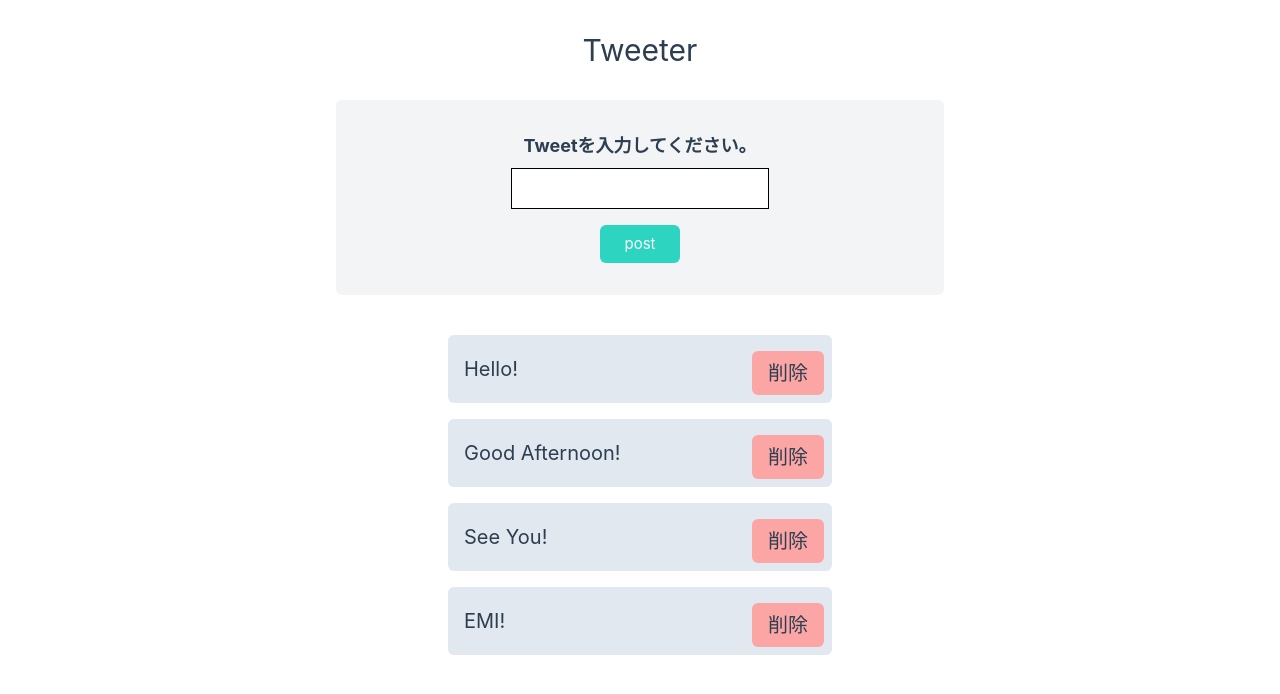
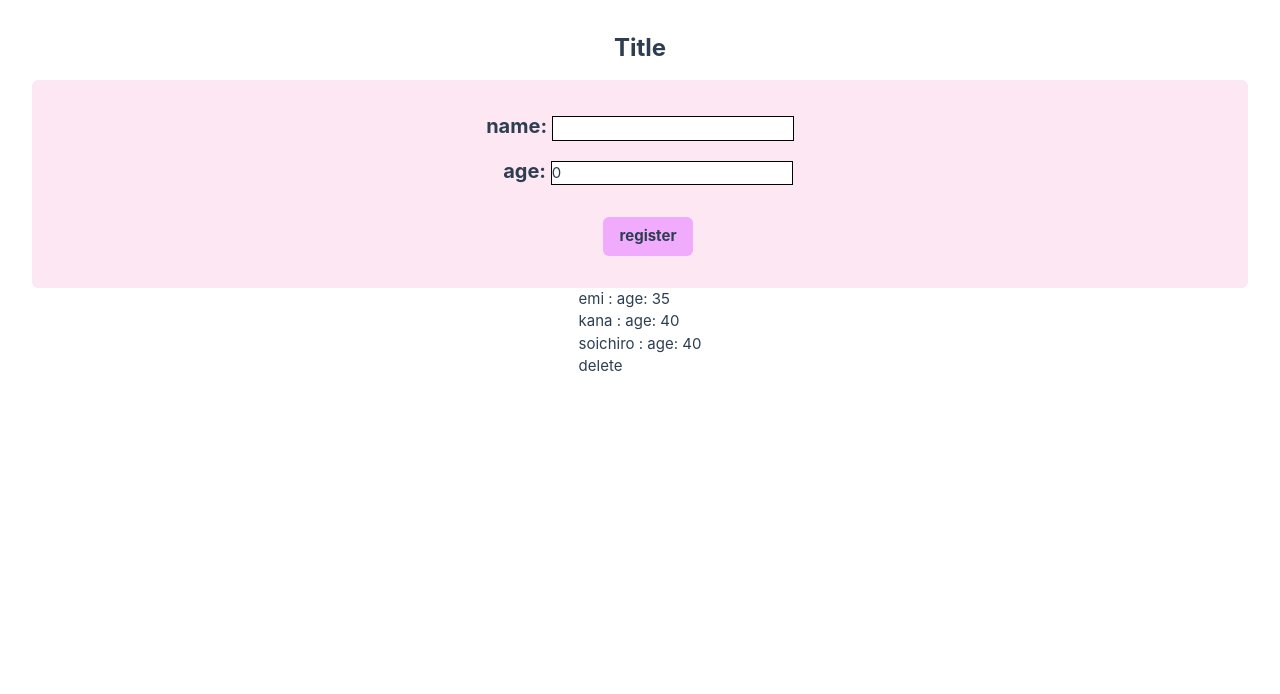
Before and after one commit to miura19/vue-typescript-tutorial, a Vue app: page / in a window 1280 px wide. Shown: the top 694 px of the page. Built offline with nearby package versions, Linux system fonts and the light colour scheme.

Commit message:
personsリスト表示実装中

```diff
--- a/src/App.vue
+++ b/src/App.vue
@@ -3,6 +3,7 @@ import HelloWorld from './components/HelloWorld.vue'
 import TheWelcome from './components/TheWelcome.vue'
 import Payment from './components/Payment.vue'
 import Tweet from './components/Tweet.vue';
+import Persons from './components/Persons.vue';
 </script>
 
 <template>
@@ -17,7 +18,8 @@ import Tweet from './components/Tweet.vue';
   <main>
     <!-- <TheWelcome /> -->
     <!-- <Payment /> -->
-    <Tweet />
+    <!-- <Tweet /> -->
+    <Persons />
   </main>
 </template>
 
--- /dev/null
+++ b/src/components/PersonList.vue
@@ -0,0 +1,22 @@
+<script setup lang="ts">
+import { defineProps } from "vue";
+import type { Person } from './Persons.vue'
+
+type Props = {
+    persons: Person[]
+}
+
+
+defineProps<Props>()
+
+</script>
+
+<template>
+    <div>
+        <li v-for="person in persons" :key="person.id">
+            <span>{{ person.name }} : </span>
+            <span>age: {{ person.age }}</span>
+        </li>
+        <button>delete</button>
+    </div>
+</template>
--- /dev/null
+++ b/src/components/PersonPostForm.vue
@@ -0,0 +1,37 @@
+<script setup lang="ts">
+import { ref , defineEmits } from "vue";
+
+const inputtingName = ref<string>('')
+const inputtingAge = ref<number>(0)
+
+const emit = defineEmits(['register'])
+const register = () => {
+    const person = {
+        id: Math.random(),
+        name: inputtingName.value,
+        age: inputtingAge.value
+    }
+    console.log(person);
+    emit('register' , person)
+}
+</script>
+
+<template>
+    <div class=" bg-pink-100 w-full flex flex-col items-center p-8 rounded-md space-x-4">
+        <div class="mb-4">
+            <span class="text-xl font-bold">name: </span>
+            <span>
+                <input type="text" v-model="inputtingName" class="border border-black">
+            </span>
+        </div>
+        <div class="mb-8">
+            <span class="text-xl font-bold">age: </span>
+            <span>
+                <input type="number" v-model="inputtingAge" class="border border-black">
+            </span>
+        </div>
+        <div class="text-center">
+            <button @click="register" class="bg-fuchsia-300 py-2 px-4 rounded-md font-bold transition-all duration-300 hover:bg-fuchsia-200">register</button>
+        </div>
+    </div>
+</template>
--- /dev/null
+++ b/src/components/Persons.vue
@@ -0,0 +1,32 @@
+<script setup lang="ts">
+import { ref } from "vue"
+import type { Ref } from 'vue'
+import PersonPostForm from './PersonPostForm.vue';
+import PersonList from './PersonList.vue';
+
+
+export type Person = {
+    id: number,
+    name: string,
+    age: number,
+}
+
+const persons: Ref<Person[]> = ref([
+    {id: 0 , name:'emi' , age: 35},
+    {id: 1 , name:'kana' , age: 40},
+    {id: 2 , name:'soichiro' , age: 40},
+])
+
+</script>
+
+<template>
+    <div class="container mx-auto w-full flex flex-col items-center">
+        <h1 class="text-2xl font-bold mb-4">Title</h1>
+        <PersonPostForm />
+        <div>
+            <ul>
+                <PersonList :persons="persons" />
+            </ul>
+        </div>
+    </div>
+</template>
```
